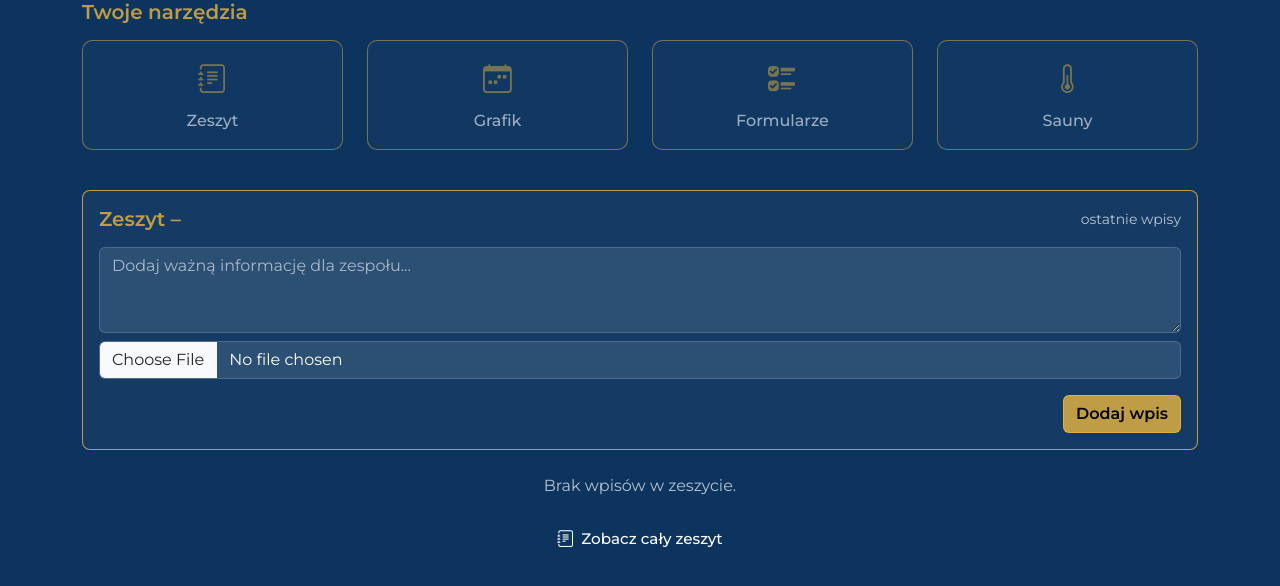
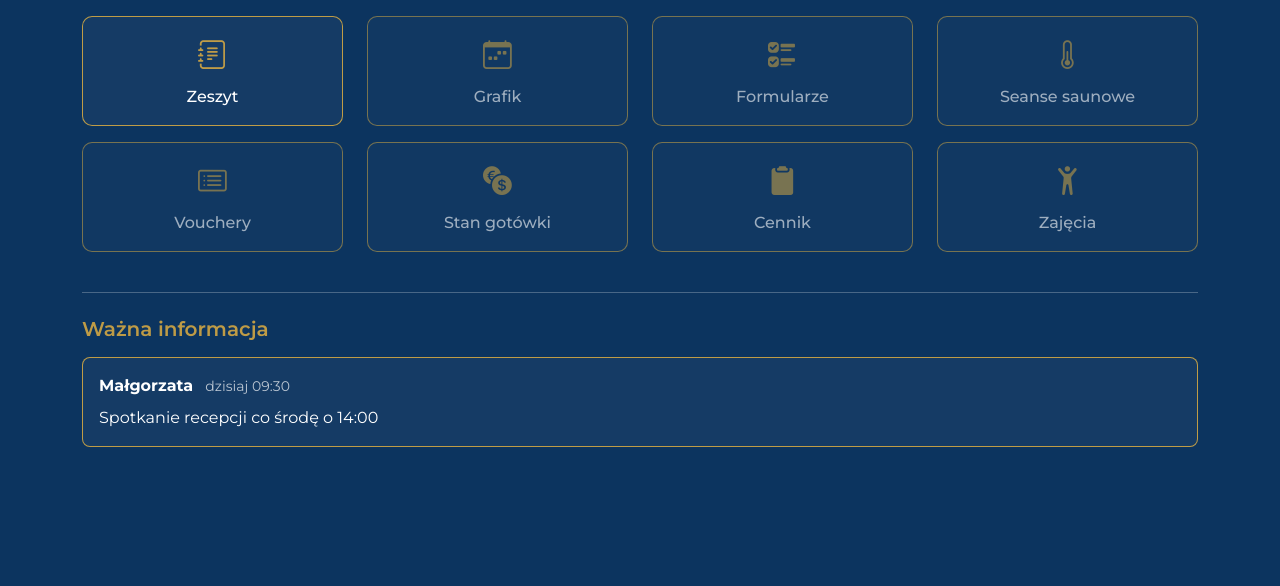
Before and after one commit to Flesner96/spa-internal-app, a Django app: template templates/accounts/dashboard.html in a window 1280 px wide. Shown: the part 58-644 px from the top of the page. Run offline with Django 5.2, Linux system fonts and the light colour scheme; the template is opened without the code that fills it: values that come from a table or form of the project are taken from there, others are empty.

Commit message:
Move board to separate view, add buttons for future

```diff
--- a/config/urls.py
+++ b/config/urls.py
@@ -18,7 +18,7 @@ from django.contrib import admin
 from django.urls import path
 from django.contrib.auth import views as auth_views
 from accounts.forms import EmailAuthenticationForm
-from accounts.views import dashboard_view, root_view, profile_view, edit_area_message
+from accounts.views import dashboard_view, root_view, profile_view, edit_area_message, board_view
 
 urlpatterns = [
     # ROOT = LOGIN
@@ -81,4 +81,5 @@ urlpatterns = [
         edit_area_message,
         name="edit_area_message",
     ),
+    path("board/", board_view, name="board"),
 ]
--- a/templates/accounts/dashboard.html
+++ b/templates/accounts/dashboard.html
@@ -18,11 +18,11 @@
 ===================== -->
 <div class="row mb-4">
   <div class="col-12">
-    <h5 class="section-title mb-3">Twoje narzędzia</h5>
+    <h5 class="section-title mb-3"></h5>
   </div>
 
   <div class="col-6 col-md-4 col-lg-3 mb-3">
-    <a href="#" class="tool-tile disabled">
+    <a href="{% url 'board' %}" class="tool-tile">
       <i class="bi bi-journal-text"></i>
       <span>Zeszyt</span>
     </a>
@@ -45,112 +45,46 @@
   <div class="col-6 col-md-4 col-lg-3 mb-3">
     <a href="#" class="tool-tile disabled">
       <i class="bi bi-thermometer-half"></i>
-      <span>Sauny</span>
+      <span>Seanse saunowe</span>
+    </a>
+  </div>
+  <div class="col-6 col-md-4 col-lg-3 mb-3">
+    <a href="#" class="tool-tile disabled">
+      <i class="bi bi-card-list"></i>
+      <span>Vouchery</span>
+    </a>
+  </div>
+  <div class="col-6 col-md-4 col-lg-3 mb-3">
+    <a href="#" class="tool-tile disabled">
+      <i class="bi bi-currency-exchange"></i>
+      <span>Stan gotówki</span>
+    </a>
+  </div>
+  <div class="col-6 col-md-4 col-lg-3 mb-3">
+    <a href="#" class="tool-tile disabled">
+      <i class="bi bi-clipboard2-fill"></i>
+      <span>Cennik</span>
+    </a>
+  </div>
+  <div class="col-6 col-md-4 col-lg-3 mb-3">
+    <a href="#" class="tool-tile disabled">
+      <i class="bi bi-person-arms-up"></i>
+      <span>Zajęcia</span>
     </a>
   </div>
 </div>
+<hr class="my-4">
 
-<!-- =====================
-     ZESZYT – SZYBKI WPIS
-===================== -->
-<div class="card mb-4">
+<h5 class="section-title mb-3">Ważna informacja</h5>
+
+<div class="card">
   <div class="card-body">
+    <strong>Małgorzata</strong>
+    <span class="text-muted small ms-2">dzisiaj 09:30</span>
 
-    <div class="d-flex justify-content-between align-items-center mb-3">
-      <h5 class="card-title mb-0">
-        Zeszyt – {{ request.user.area.name }}
-      </h5>
-
-      <span class="text-muted small">
-        ostatnie wpisy
-      </span>
-    </div>
-
-    <form method="post" enctype="multipart/form-data">
-      {% csrf_token %}
-
-      <div class="mb-2">
-        {{ form.content }}
-      </div>
-
-      <div class="mb-3">
-        {{ form.attachment }}
-      </div>
-
-      <div class="d-flex justify-content-end">
-        <button type="submit" class="btn btn-primary">
-          Dodaj wpis
-        </button>
-      </div>
-
-    </form>
-
+    <p class="mt-2 mb-0">
+      Spotkanie recepcji co środę o 14:00
+    </p>
   </div>
 </div>
-
-
-<!-- =====================
-     ZESZYT – OSTATNIE WPISY
-===================== -->
-{% for msg in messages %}
-  <div class="card mb-3">
-    <div class="card-body">
-
-      <div class="d-flex justify-content-between align-items-start mb-2">
-
-        <div>
-          <strong>
-            {{ msg.author.first_name }} {{ msg.author.last_name }}
-          </strong>
-          <span class="text-muted small ms-2">
-            {{ msg.created_at|date:"d.m.Y H:i" }}
-          </span>
-
-          {% if msg.is_edited %}
-            <span class="text-muted small ms-2">
-              (edytowano)
-            </span>
-          {% endif %}
-        </div>
-
-        {% if msg.author == request.user %}
-          <a href="{% url 'edit_area_message' msg.id %}"
-             class="spa-nav-link">
-            <i class="bi bi-pen"></i>
-            <span>Edytuj</span>
-          </a>
-        {% endif %}
-
-      </div>
-
-      <div class="mb-2">
-        {{ msg.content|linebreaksbr }}
-      </div>
-
-      {% if msg.attachment %}
-        <div class="mt-2">
-          <a href="{{ msg.attachment.url }}" target="_blank"
-             class="spa-nav-link">
-            <i class="bi bi-paperclip"></i>
-            <span>Załącznik</span>
-          </a>
-        </div>
-      {% endif %}
-
-    </div>
-  </div>
-{% empty %}
-  <div class="text-muted text-center mb-4">
-    Brak wpisów w zeszycie.
-  </div>
-{% endfor %}
-
-<div class="text-center mt-3">
-  <a href="#" class="spa-nav-link">
-    <i class="bi bi-journal-text"></i>
-    <span>Zobacz cały zeszyt</span>
-  </a>
-</div>
-
-
 {% endblock %}
```
Also changed, not shown: accounts/views.py (+28 -21 lines), templates/accounts/board.html (added, +99 -0 lines).
